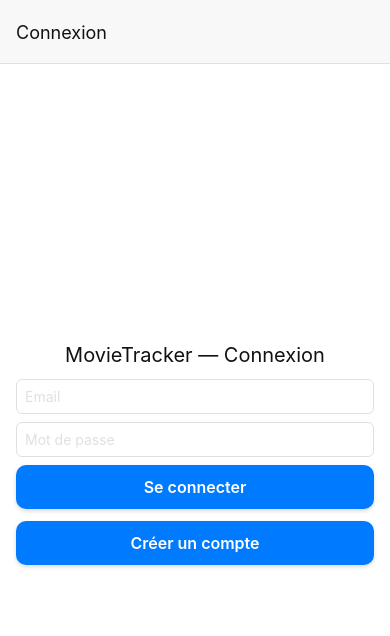
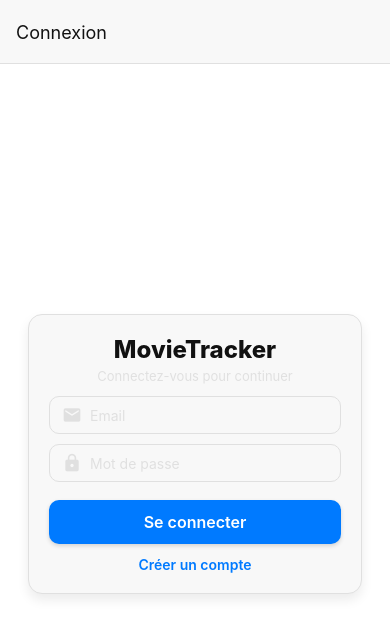
Before and after one commit to gmounir02/movietracker, a React Native app: screen /Login in a window 390 px wide. Shown: the top 636 px of the page. Built offline with nearby package versions, Linux system fonts and the light colour scheme; no server answers.

Commit message:
UI: restyle Login and Register forms with card layout and icons

```diff
--- a/screens/LoginScreen.js
+++ b/screens/LoginScreen.js
@@ -5,10 +5,12 @@ import {
   TextInput,
   StyleSheet,
   ActivityIndicator,
+  TouchableOpacity,
 } from "react-native";
 import PrimaryButton from "../components/PrimaryButton";
 import { useAuth } from "../context/AuthContext";
 import { useTheme } from "../context/ThemeContext";
+import { MaterialIcons } from "@expo/vector-icons";
 
 // Écran de connexion (email / mot de passe)
 export default function LoginScreen({ navigation }) {
@@ -36,7 +38,24 @@ export default function LoginScreen({ navigation }) {
 
   return (
     <View style={styles.container}>
-      <Text style={styles.title}>MovieTracker — Connexion</Text>
+      <View
+        style={[
+          styles.card,
+          { backgroundColor: theme.card, borderColor: theme.border },
+        ]}
+      >
+        <Text style={[styles.title, { color: theme.text }]}>MovieTracker</Text>
+        <Text style={[styles.subtitle, { color: theme.border }]}>
+          Connectez-vous pour continuer
+        </Text>
+
+        <View style={[styles.inputRow, { borderColor: theme.border }]}>
+          <MaterialIcons
+            name="email"
+            size={20}
+            color={theme.border}
+            style={{ marginRight: 8 }}
+          />
           <TextInput
             placeholder="Email"
             placeholderTextColor={theme.border}
@@ -44,6 +63,15 @@ export default function LoginScreen({ navigation }) {
             onChangeText={setEmail}
             style={styles.input}
             autoCapitalize="none"
+          />
+        </View>
+
+        <View style={[styles.inputRow, { borderColor: theme.border }]}>
+          <MaterialIcons
+            name="lock"
+            size={20}
+            color={theme.border}
+            style={{ marginRight: 8 }}
           />
           <TextInput
             placeholder="Mot de passe"
@@ -53,17 +81,27 @@ export default function LoginScreen({ navigation }) {
             secureTextEntry
             style={styles.input}
           />
+        </View>
+
         {error ? <Text style={styles.error}>{error}</Text> : null}
+
+        <View style={{ marginTop: 8 }}>
           {loading ? (
             <ActivityIndicator />
           ) : (
             <PrimaryButton title="Se connecter" onPress={handleLogin} />
           )}
-      <View style={{ height: 12 }} />
-      <PrimaryButton
-        title="Créer un compte"
+        </View>
+
+        <TouchableOpacity
           onPress={() => navigation.navigate("Register")}
-      />
+          style={{ marginTop: 12 }}
+        >
+          <Text style={[styles.link, { color: theme.primary }]}>
+            Créer un compte
+          </Text>
+        </TouchableOpacity>
+      </View>
     </View>
   );
 }
@@ -76,20 +114,35 @@ function createStyles(theme) {
       justifyContent: "center",
       backgroundColor: theme.background,
     },
+    card: {
+      marginHorizontal: 12,
+      padding: 20,
+      borderRadius: 14,
+      borderWidth: 1,
+      shadowColor: "#000",
+      shadowOffset: { width: 0, height: 6 },
+      shadowOpacity: 0.08,
+      shadowRadius: 12,
+      elevation: 6,
+    },
     title: {
-      fontSize: 20,
-      marginBottom: 12,
+      fontSize: 24,
+      fontWeight: "800",
       textAlign: "center",
-      color: theme.text,
+      marginBottom: 4,
     },
-    input: {
+    subtitle: { fontSize: 13, textAlign: "center", marginBottom: 12 },
+    inputRow: {
+      flexDirection: "row",
+      alignItems: "center",
       borderWidth: 1,
-      borderColor: theme.border,
-      padding: 8,
-      marginBottom: 8,
-      borderRadius: 6,
-      color: theme.text,
+      paddingHorizontal: 12,
+      paddingVertical: 8,
+      borderRadius: 10,
+      marginBottom: 10,
     },
-    error: { color: "red", marginBottom: 8 },
+    input: { flex: 1, color: theme.text },
+    error: { color: "#ff6b6b", marginBottom: 8, textAlign: "center" },
+    link: { textAlign: "center", fontWeight: "600" },
   });
 }
--- a/screens/RegisterScreen.js
+++ b/screens/RegisterScreen.js
@@ -9,6 +9,7 @@ import {
 import PrimaryButton from "../components/PrimaryButton";
 import { useAuth } from "../context/AuthContext";
 import { useTheme } from "../context/ThemeContext";
+import { MaterialIcons } from "@expo/vector-icons";
 
 // Écran d'inscription (email / mot de passe)
 export default function RegisterScreen({ navigation }) {
@@ -38,7 +39,26 @@ export default function RegisterScreen({ navigation }) {
 
   return (
     <View style={styles.container}>
-      <Text style={styles.title}>MovieTracker — Inscription</Text>
+      <View
+        style={[
+          styles.card,
+          { backgroundColor: theme.card, borderColor: theme.border },
+        ]}
+      >
+        <Text style={[styles.title, { color: theme.text }]}>
+          Créer un compte
+        </Text>
+        <Text style={[styles.subtitle, { color: theme.border }]}>
+          Rejoignez MovieTracker
+        </Text>
+
+        <View style={[styles.inputRow, { borderColor: theme.border }]}>
+          <MaterialIcons
+            name="person"
+            size={20}
+            color={theme.border}
+            style={{ marginRight: 8 }}
+          />
           <TextInput
             placeholder="Prénom"
             placeholderTextColor={theme.border}
@@ -46,12 +66,30 @@ export default function RegisterScreen({ navigation }) {
             onChangeText={setFirstName}
             style={styles.input}
           />
+        </View>
+
+        <View style={[styles.inputRow, { borderColor: theme.border }]}>
+          <MaterialIcons
+            name="person-outline"
+            size={20}
+            color={theme.border}
+            style={{ marginRight: 8 }}
+          />
           <TextInput
             placeholder="Nom"
             placeholderTextColor={theme.border}
             value={lastName}
             onChangeText={setLastName}
             style={styles.input}
+          />
+        </View>
+
+        <View style={[styles.inputRow, { borderColor: theme.border }]}>
+          <MaterialIcons
+            name="email"
+            size={20}
+            color={theme.border}
+            style={{ marginRight: 8 }}
           />
           <TextInput
             placeholder="Email"
@@ -61,6 +99,15 @@ export default function RegisterScreen({ navigation }) {
             style={styles.input}
             autoCapitalize="none"
           />
+        </View>
+
+        <View style={[styles.inputRow, { borderColor: theme.border }]}>
+          <MaterialIcons
+            name="lock"
+            size={20}
+            color={theme.border}
+            style={{ marginRight: 8 }}
+          />
           <TextInput
             placeholder="Mot de passe"
             placeholderTextColor={theme.border}
@@ -69,17 +116,27 @@ export default function RegisterScreen({ navigation }) {
             secureTextEntry
             style={styles.input}
           />
+        </View>
+
         {error ? <Text style={styles.error}>{error}</Text> : null}
+
+        <View style={{ marginTop: 8 }}>
           {loading ? (
             <ActivityIndicator />
           ) : (
             <PrimaryButton title="S'inscrire" onPress={handleRegister} />
           )}
-      <View style={{ height: 12 }} />
-      <PrimaryButton
-        title="Déjà un compte ?"
+        </View>
+
+        <TouchableOpacity
           onPress={() => navigation.navigate("Login")}
-      />
+          style={{ marginTop: 12 }}
+        >
+          <Text style={[styles.link, { color: theme.primary }]}>
+            Déjà un compte ? Connexion
+          </Text>
+        </TouchableOpacity>
+      </View>
     </View>
   );
 }
@@ -92,20 +149,35 @@ function createStyles(theme) {
       justifyContent: "center",
       backgroundColor: theme.background,
     },
+    card: {
+      marginHorizontal: 12,
+      padding: 20,
+      borderRadius: 14,
+      borderWidth: 1,
+      shadowColor: "#000",
+      shadowOffset: { width: 0, height: 6 },
+      shadowOpacity: 0.08,
+      shadowRadius: 12,
+      elevation: 6,
+    },
     title: {
-      fontSize: 20,
-      marginBottom: 12,
+      fontSize: 22,
+      fontWeight: "800",
       textAlign: "center",
-      color: theme.text,
+      marginBottom: 4,
     },
-    input: {
+    subtitle: { fontSize: 13, textAlign: "center", marginBottom: 12 },
+    inputRow: {
+      flexDirection: "row",
+      alignItems: "center",
       borderWidth: 1,
-      borderColor: theme.border,
-      padding: 8,
-      marginBottom: 8,
-      borderRadius: 6,
-      color: theme.text,
+      paddingHorizontal: 12,
+      paddingVertical: 8,
+      borderRadius: 10,
+      marginBottom: 10,
     },
-    error: { color: "red", marginBottom: 8 },
+    input: { flex: 1, color: theme.text },
+    error: { color: "#ff6b6b", marginBottom: 8, textAlign: "center" },
+    link: { textAlign: "center", fontWeight: "600" },
   });
 }
```
Lines whose indentation alone changed are shown as unchanged.
